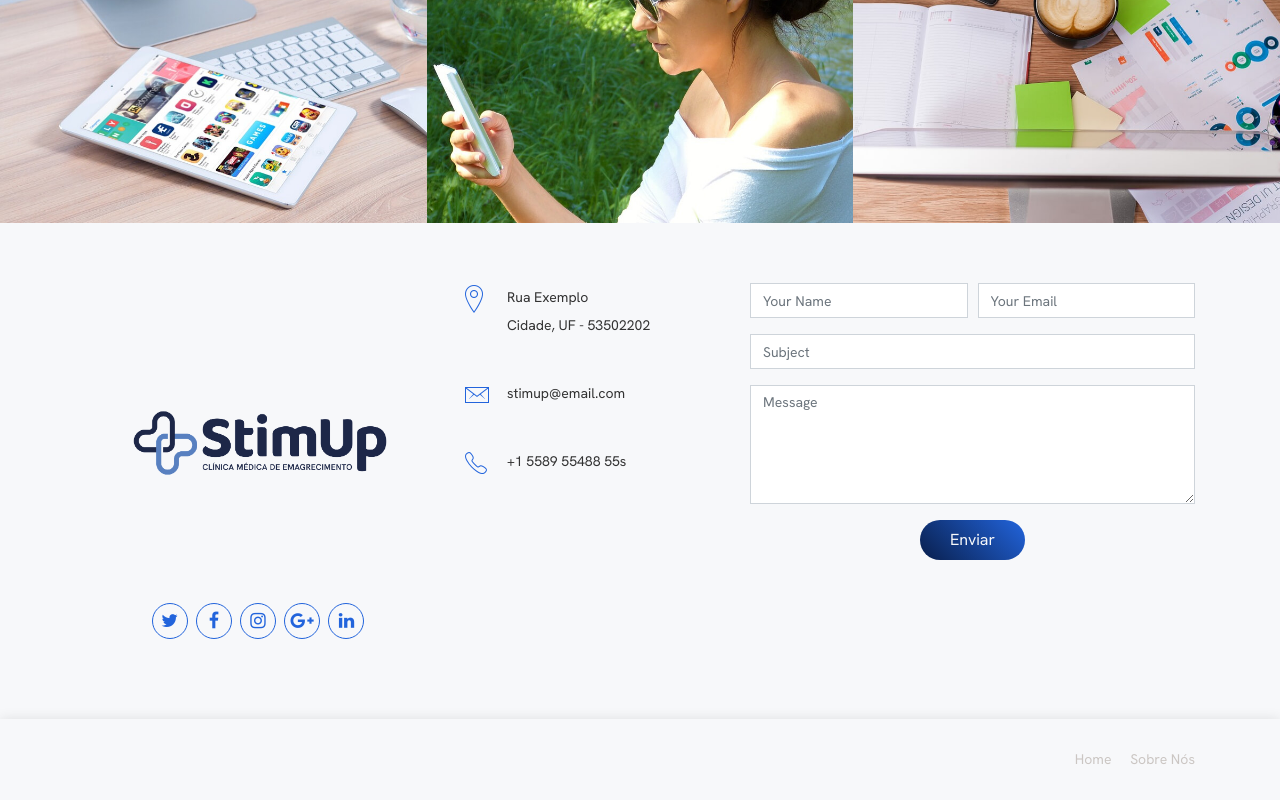
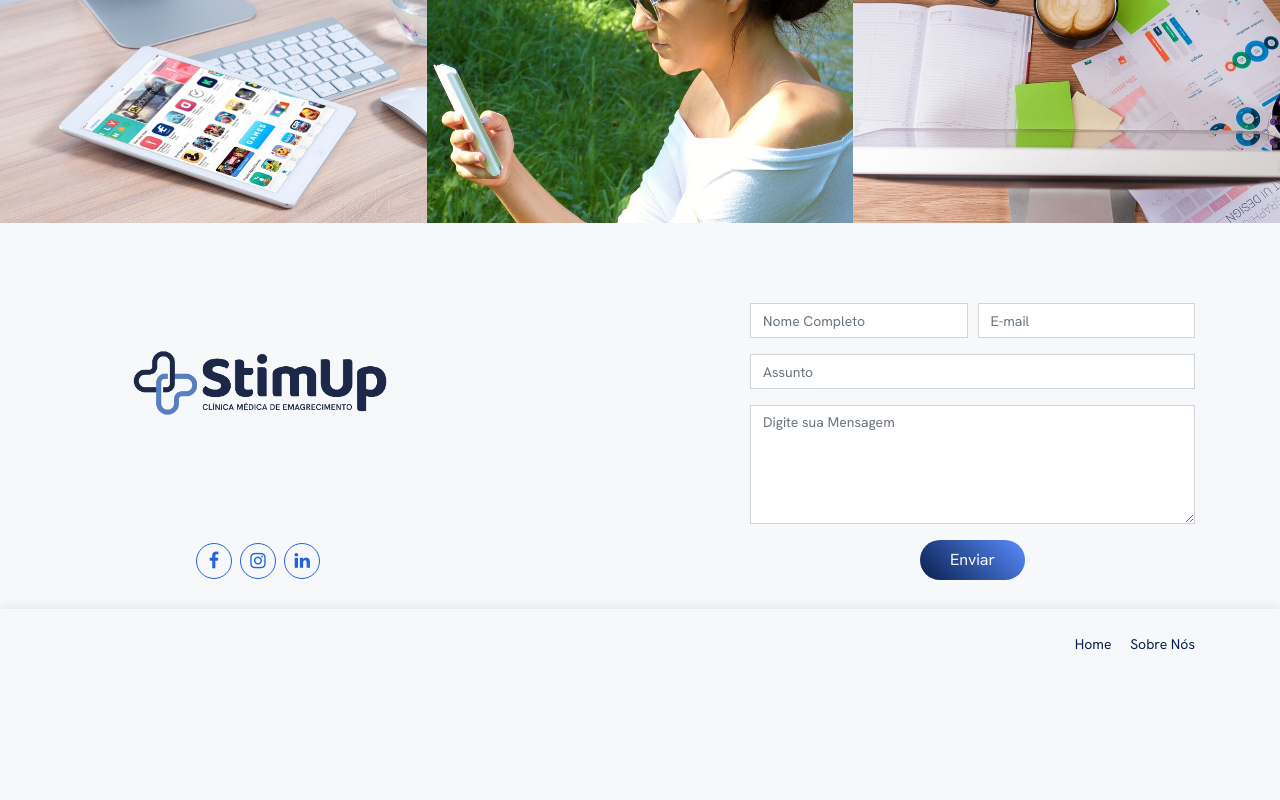
Before and after one commit to StimUp/Website, a plain HTML site: page index.html in a window 1280 px wide. Shown: the part 7614-8414 px from the top of the page. After the commit the page ends 8294 px from the top, so only its background shows below. Drawn offline with nearby package versions, Linux system fonts and the light colour scheme; some packages are replaced by stand-ins of ours; a script that the page names is missing; files whose address does not match are found by name; a web font is replaced by a local one.

Commit message:
frontend fix

```diff
--- a/assets/css/style.css
+++ b/assets/css/style.css
@@ -1194,7 +1194,7 @@ body.mobile-nav-active #mobile-nav-toggle {
 --------------------------------*/
 #contact {
     box-shadow: 0px 0px 12px 0px rgba(0, 0, 0, 0.1);
-    padding: 60px 0;
+    padding: 0px 0;
     overflow: hidden;
 }
 
@@ -1218,7 +1218,7 @@ body.mobile-nav-active #mobile-nav-toggle {
 }
 
 #contact .social-links {
-    padding-bottom: 20px;
+    padding-bottom: 30px;
 }
 
 #contact .social-links a {
@@ -1242,21 +1242,8 @@ body.mobile-nav-active #mobile-nav-toggle {
     color: var(--offwhite);
 }
 
-#contact .info {
-    color: #333333;
-}
-
-#contact .info i {
-    font-size: 32px;
-    color: var(--dodgerblue);
-    float: left;
-    line-height: 1;
-}
-
-#contact .info p {
-    padding: 0 0 10px 42px;
-    line-height: 28px;
-    font-size: 14px;
+#contact .form {
+    padding-top: 5em;
 }
 
 #contact .php-email-form .validate {
@@ -1318,7 +1305,7 @@ body.mobile-nav-active #mobile-nav-toggle {
 }
 
 #contact .php-email-form button[type="submit"] {
-    background: linear-gradient(45deg, var(--darknavyblue), var(--dodgerblue));
+    background: linear-gradient(45deg, var(--darknavyblue), var(--royalblue));
     border: 0;
     border-radius: 20px;
     padding: 8px 30px;
@@ -1352,21 +1339,16 @@ body.mobile-nav-active #mobile-nav-toggle {
 /*--------------------------------------------------------------
 # Footer
 --------------------------------------------------------------*/
+
 #footer {
     background: var(--offwhite);
     box-shadow: 0px 0px 12px 0px rgba(0, 0, 0, 0.1);
-    padding: 30px 0;
-    color: #333;
+    padding: 25px 0;
     font-size: 14px;
 }
 
-#footer .credits {
-    font-size: 13px;
-    color: var(--greyishbeige);
-}
-
 #footer .footer-links a {
-    color: var(--greyishbeige);
+    color: var(--darknavyblue);
     padding-left: 15px;
 }
 
--- a/index.html
+++ b/index.html
@@ -599,36 +599,16 @@
 
           <div class="col-lg-4 col-md-4">
             <div class="contact-about text-center">
-              <!-- <h3>StimUp</h3> -->
               <img src="./assets/img/logofooter.png" style="width: 20em;">
               <div class="social-links">
-                <a href="#" class="twitter"><i class="fa fa-twitter"></i></a>
-                <a href="#" class="facebook"><i class="fa fa-facebook"></i></a>
-                <a href="#" class="instagram"><i class="fa fa-instagram"></i></a>
-                <a href="#" class="google-plus"><i class="fa fa-google-plus"></i></a>
+                <a href="https://www.facebook.com" class="facebook"><i class="fa fa-facebook"></i></a>
+                <a href="#" class="https://www.instagram.com"><i class="fa fa-instagram"></i></a>
                 <a href="#" class="linkedin"><i class="fa fa-linkedin"></i></a>
               </div>
             </div>
           </div>
 
           <div class="col-lg-3 col-md-4">
-            <div class="info">
-              <div>
-                <i class="ion-ios-location-outline"></i>
-                <p>Rua Exemplo<br>Cidade, UF - 53502202</p>
-              </div>
-
-              <div>
-                <i class="ion-ios-email-outline"></i>
-                <p>stimup@email.com</p>
-              </div>
-
-              <div>
-                <i class="ion-ios-telephone-outline"></i>
-                <p>+1 5589 55488 55s</p>
-              </div>
-
-            </div>
           </div>
 
           <div class="col-lg-5 col-md-8">
@@ -636,20 +616,20 @@
               <form action="forms/contact.php" method="post" role="form" class="php-email-form">
                 <div class="form-row">
                   <div class="form-group col-lg-6">
-                    <input type="text" name="name" class="form-control" id="name" placeholder="Your Name" data-rule="minlen:4" data-msg="Please enter at least 4 chars">
+                    <input type="text" name="name" class="form-control" id="name" placeholder="Nome Completo" data-rule="minlen:4" data-msg="Por favor, digite pelo menos um nome de 4 letras">
                     <div class="validate"></div>
                   </div>
                   <div class="form-group col-lg-6">
-                    <input type="email" class="form-control" name="email" id="email" placeholder="Your Email" data-rule="email" data-msg="Please enter a valid email">
+                    <input type="email" class="form-control" name="email" id="email" placeholder="E-mail" data-rule="email" data-msg="Por favor, digite um email válido">
                     <div class="validate"></div>
                   </div>
                 </div>
                 <div class="form-group">
-                  <input type="text" class="form-control" name="subject" id="subject" placeholder="Subject" data-rule="minlen:4" data-msg="Please enter at least 8 chars of subject">
+                  <input type="text" class="form-control" name="subject" id="subject" placeholder="Assunto" data-rule="minlen:4" data-msg="Por favor, digite um assunto de pelo menos 8 letras">
                   <div class="validate"></div>
                 </div>
                 <div class="form-group">
-                  <textarea class="form-control" name="message" rows="5" data-rule="required" data-msg="Please write something for us" placeholder="Message"></textarea>
+                  <textarea class="form-control" name="message" rows="5" data-rule="required" data-msg="Por favor, digite sua mensagem" placeholder="Digite sua Mensagem"></textarea>
                   <div class="validate"></div>
                 </div>
                 <div class="mb-3">
```
